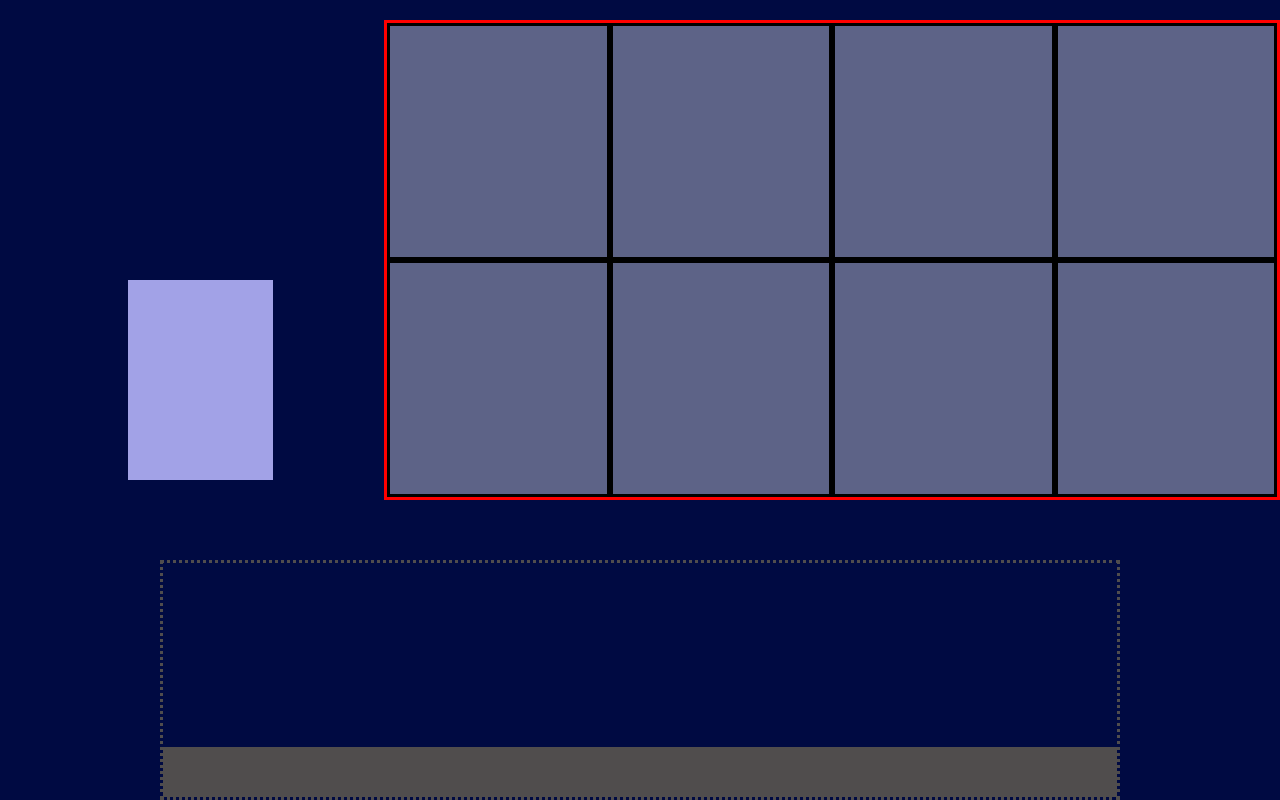
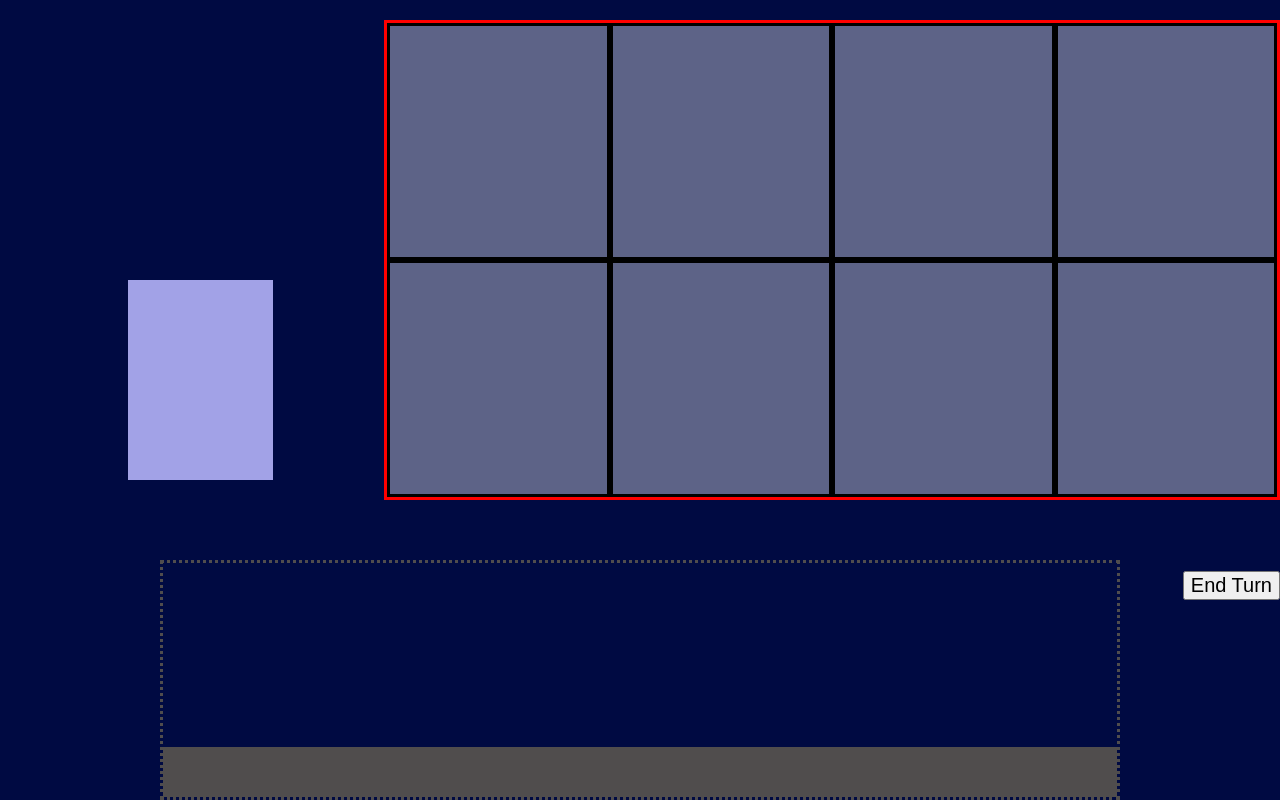
Before and after one commit to Amgde22/Lexicon, a website built with Parcel: page src/index.html in a window 1280 px wide. Built offline with nearby package versions, Linux system fonts and the light colour scheme; a web font is replaced by a local one.

Commit message:
add working volnurable almost...

```diff
--- a/src/index.html
+++ b/src/index.html
@@ -29,6 +29,8 @@
       <div class="enemy-box" data-enemy-box8=""></div>
     </div>
     <div class="hand"></div>
+
+    <button style="position: absolute; right: 0; bottom: 200px; font-size: 20px;"> End Turn</button>
   </section>
 
 
```
Also changed, not shown: dist/index.html, dist/index.js (added), 3 other files.
